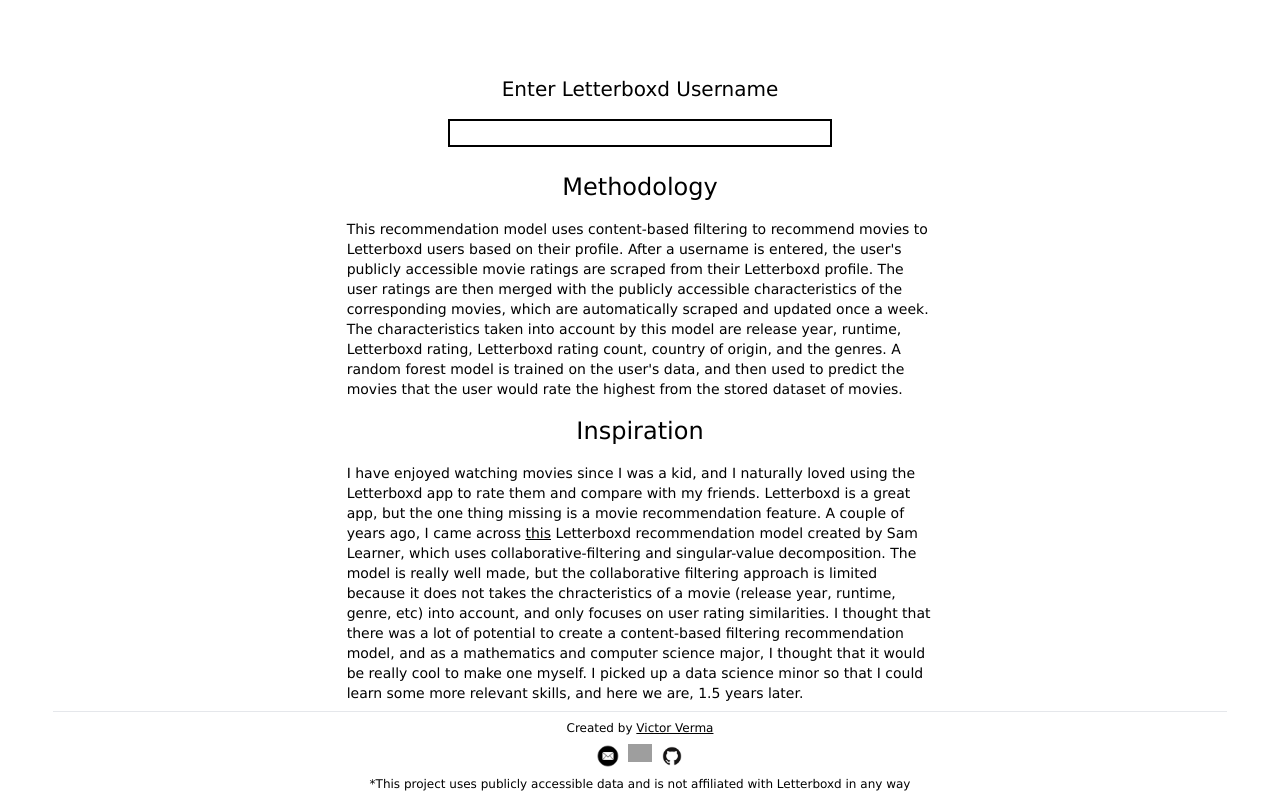
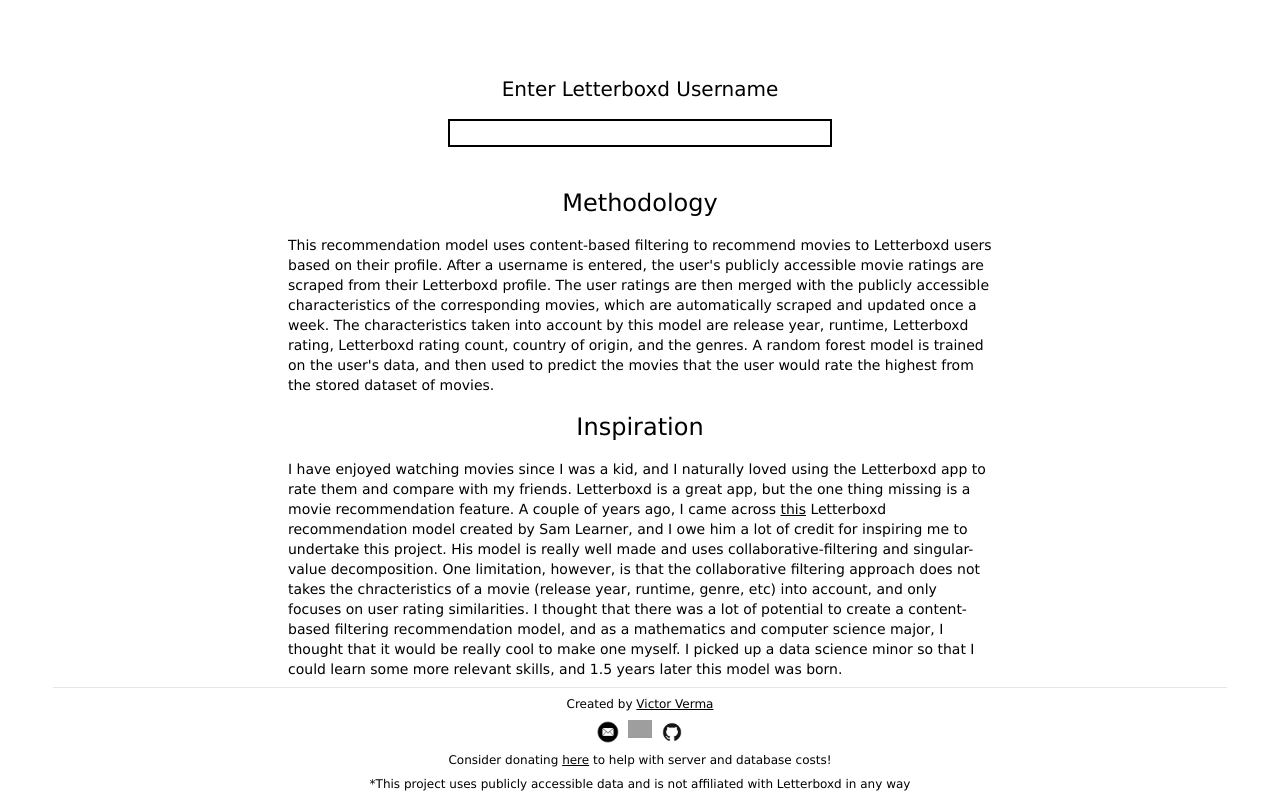
Before and after one commit to victorverma3/Letterboxd-Movie-Recommendations, a React (Vite) app in the folder frontend/: page / in a window 1280 px wide. Shown: the part 213-1013 px from the top of the page. Built offline with nearby package versions, Linux system fonts and the light colour scheme; no server answers; grey boxes are pictures that could not be loaded.

Commit message:
updated footer and screen sizing

```diff
--- a/frontend/package.json
+++ b/frontend/package.json
@@ -4,7 +4,7 @@
     "version": "0.0.0",
     "type": "module",
     "scripts": {
-    "dev": "vite",
+        "dev": "vite --host",
         "build": "tsc && vite build",
         "lint": "eslint . --ext ts,tsx --report-unused-disable-directives --max-warnings 0",
         "preview": "vite preview"
--- a/frontend/src/components/Footer.tsx
+++ b/frontend/src/components/Footer.tsx
@@ -6,7 +6,7 @@ const Footer = () => {
     return (
         <div>
             <hr />
-            <p className="w-fit mx-auto mt-2 mb-2 text-xs">
+            <p className="w-fit mx-auto mt-2 mb-2 text-center text-xs">
                 Created by{" "}
                 <a
                     className="underline"
@@ -38,7 +38,18 @@ const Footer = () => {
                     ></img>
                 </a>
             </div>
-            <p className="w-fit mx-auto mt-2 mb-2 text-xs">
+            <p className="w-3/6 min-w-96 mx-auto mt-2 mb-2 text-center text-xs">
+                Consider donating{" "}
+                <a
+                    className="underline"
+                    href="https://ko-fi.com/victorverma"
+                    target="_blank"
+                >
+                    here
+                </a>{" "}
+                to help with server and database costs!
+            </p>
+            <p className="w-3/6 min-w-96 mx-auto mt-2 mb-2 text-center text-xs">
                 *This project uses publicly accessible data and is not
                 affiliated with Letterboxd in any way
             </p>
--- a/frontend/src/components/RecTable.tsx
+++ b/frontend/src/components/RecTable.tsx
@@ -22,7 +22,7 @@ const RecTable = ({ recommendations }: RecTableProps) => {
         <TableContainer sx={{ maxHeight: 325 }} component={Paper}>
             <Table
                 sx={{
-                    width: 650,
+                    width: "100%",
                     borderWidth: 1,
                     borderStyle: "solid",
                 }}
--- a/frontend/src/components/Recommendation.tsx
+++ b/frontend/src/components/Recommendation.tsx
@@ -59,11 +59,14 @@ const Recommendation = () => {
         <div>
             <form onSubmit={handleSubmit(onSubmit, onError)} noValidate>
                 <div className="form-control flex flex-col">
-                    <label className="mx-auto mt-32 text-xl" htmlFor="username">
+                    <label
+                        className="mx-auto mt-16 sm:mt-32 text-xl"
+                        htmlFor="username"
+                    >
                         Enter Letterboxd Username
                     </label>
                     <input
-                        className="w-96 mx-auto mt-4 text-center border-2 border-solid border-black "
+                        className="w-64 sm:w-96 mx-auto mt-4 text-center border-2 border-solid border-black "
                         type="text"
                         id="username"
                         {...register("username", {
--- a/frontend/src/pages/Home.tsx
+++ b/frontend/src/pages/Home.tsx
@@ -3,16 +3,17 @@ import Recommendation from "../components/Recommendation";
 const Home = () => {
     return (
         <div className="my-2">
-            <h1 className="w-96 mx-auto mt-16 text-center text-4xl">
+            <h1 className="w-96 max-w-full mx-auto mt-16 text-center text-4xl">
                 Letterboxd Movie Recommendations
             </h1>
             <div className="mt-4">
                 <Recommendation />
             </div>
-            <h2 className="w-fit mx-auto mt-4 text-center text-2xl">
+            <div className="w-4/5 sm:w-3/5 min-w-24 sm:min-w-96 mx-auto mt-4 flex flex-col">
+                <h2 className="mx-auto mt-4 text-center text-2xl">
                     Methodology
                 </h2>
-            <p className="w-3/6 min-w-96 mx-auto mt-4 text-sm">
+                <p className="mx-auto mt-4 text-sm">
                     This recommendation model uses content-based filtering to
                     recommend movies to Letterboxd users based on their profile.
                     After a username is entered, the user's publicly accessible
@@ -23,19 +24,19 @@ const Home = () => {
                     characteristics taken into account by this model are release
                     year, runtime, Letterboxd rating, Letterboxd rating count,
                     country of origin, and the genres. A random forest model is
-                trained on the user's data, and then used to predict the movies
-                that the user would rate the highest from the stored dataset of
-                movies.
+                    trained on the user's data, and then used to predict the
+                    movies that the user would rate the highest from the stored
+                    dataset of movies.
                 </p>
-            <h2 className="w-fit mx-auto mt-4 text-center text-2xl">
-                Inspiration
-            </h2>
-            <p className="w-3/6 min-w-96 mx-auto mt-4 text-sm">
+            </div>
+            <div className="w-4/5 sm:w-3/5 min-w-24 sm:min-w-96 mx-auto mt-4 flex flex-col">
+                <h2 className="mx-auto text-center text-2xl">Inspiration</h2>
+                <p className="mx-auto mt-4 text-sm">
                     I have enjoyed watching movies since I was a kid, and I
                     naturally loved using the Letterboxd app to rate them and
-                compare with my friends. Letterboxd is a great app, but the one
-                thing missing is a movie recommendation feature. A couple of
-                years ago, I came across{" "}
+                    compare with my friends. Letterboxd is a great app, but the
+                    one thing missing is a movie recommendation feature. A
+                    couple of years ago, I came across{" "}
                     <a
                         className="underline"
                         href="https://letterboxd.samlearner.com/"
@@ -43,18 +44,22 @@ const Home = () => {
                     >
                         this
                     </a>{" "}
-                Letterboxd recommendation model created by Sam Learner, which
-                uses collaborative-filtering and singular-value decomposition.
-                The model is really well made, but the collaborative filtering
-                approach is limited because it does not takes the chracteristics
-                of a movie (release year, runtime, genre, etc) into account, and
-                only focuses on user rating similarities. I thought that there
+                    Letterboxd recommendation model created by Sam Learner, and
+                    I owe him a lot of credit for inspiring me to undertake this
+                    project. His model is really well made and uses
+                    collaborative-filtering and singular-value decomposition.
+                    One limitation, however, is that the collaborative filtering
+                    approach does not takes the chracteristics of a movie
+                    (release year, runtime, genre, etc) into account, and only
+                    focuses on user rating similarities. I thought that there
                     was a lot of potential to create a content-based filtering
-                recommendation model, and as a mathematics and computer science
-                major, I thought that it would be really cool to make one
-                myself. I picked up a data science minor so that I could learn
-                some more relevant skills, and here we are, 1.5 years later.
+                    recommendation model, and as a mathematics and computer
+                    science major, I thought that it would be really cool to
+                    make one myself. I picked up a data science minor so that I
+                    could learn some more relevant skills, and 1.5 years later
+                    this model was born.
                 </p>
+            </div>
         </div>
     );
 };
```
Also changed, not shown: 1 other file (tests, documents, lock files or other folders). Lines whose indentation alone changed are shown as unchanged.
